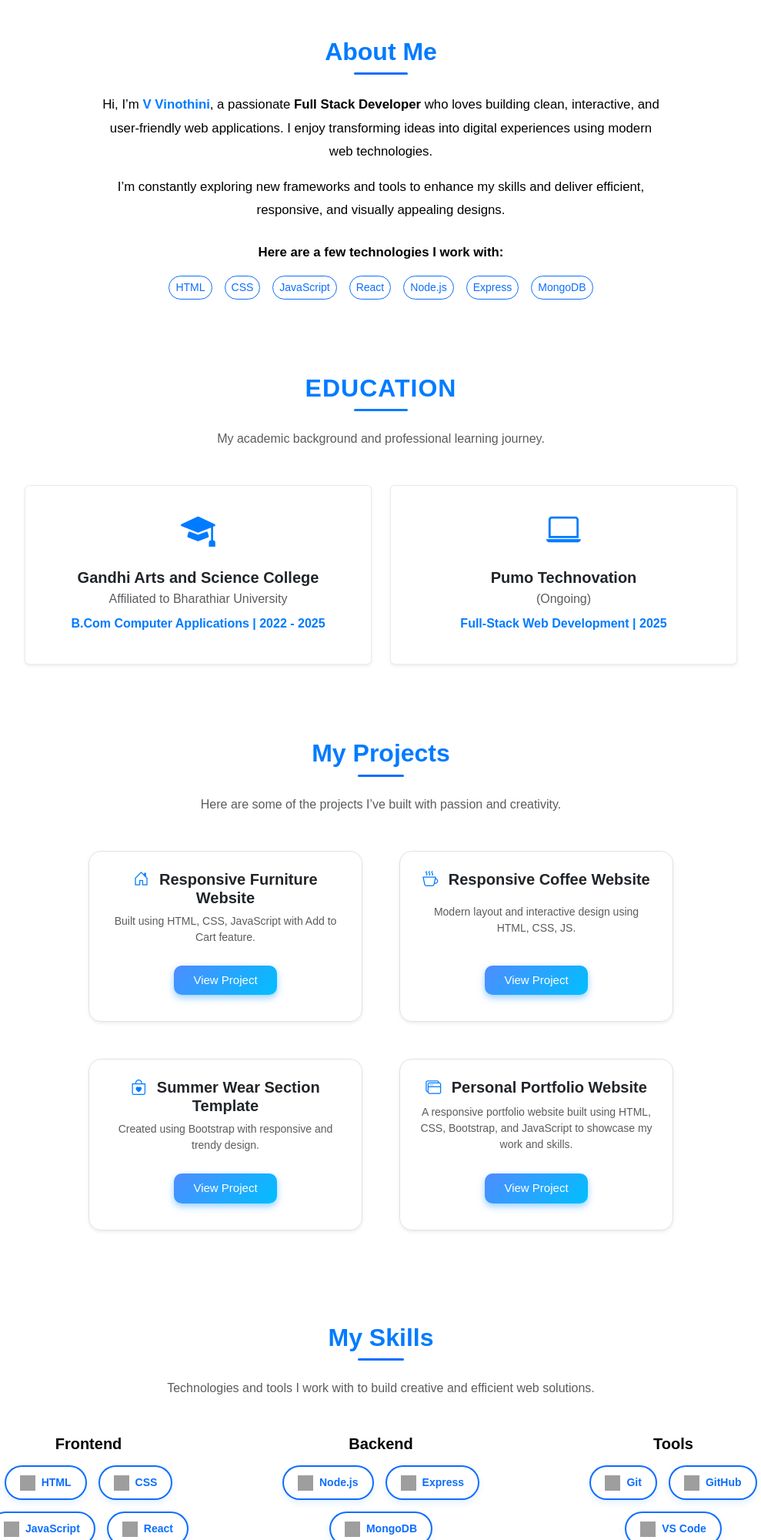
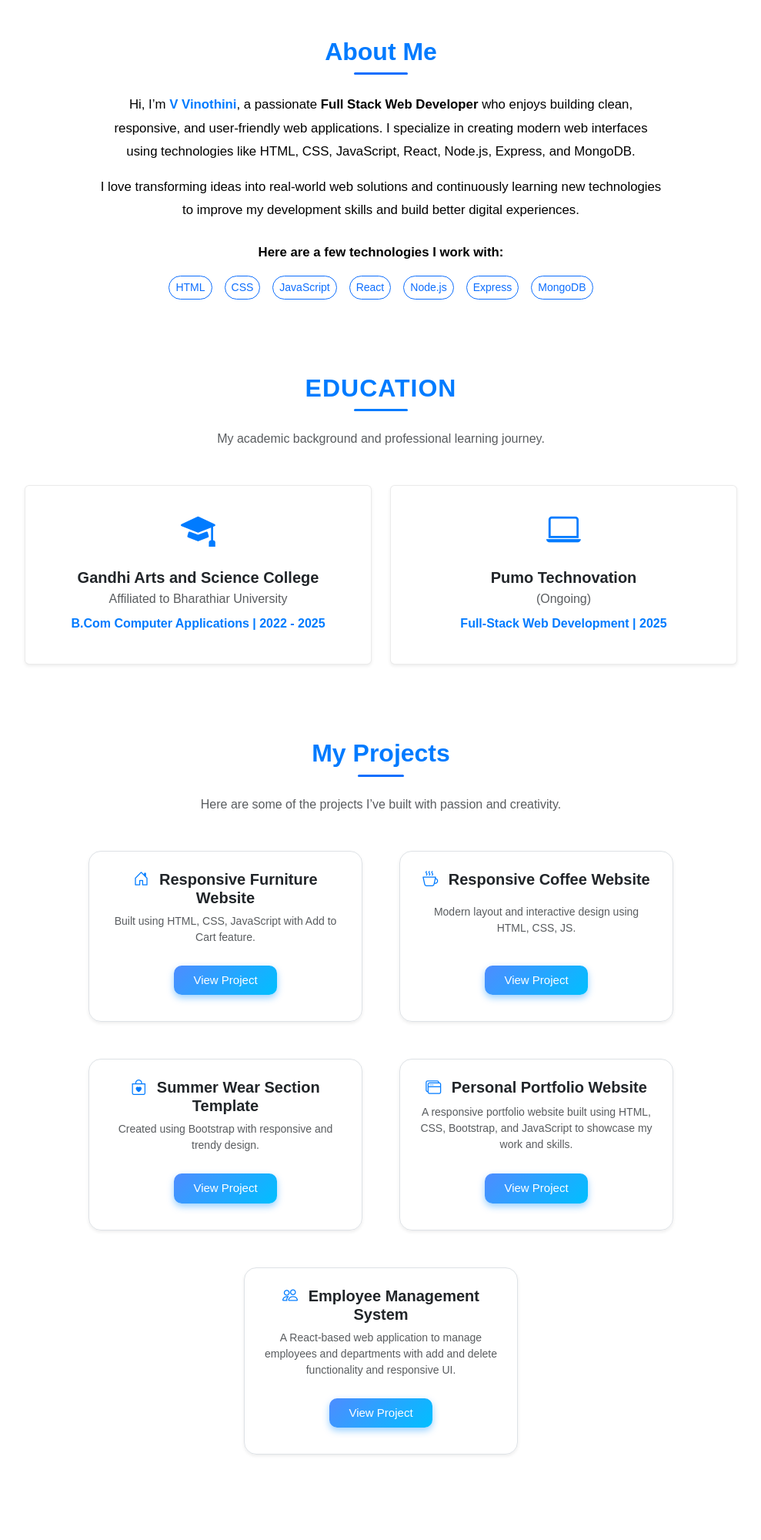
Before and after one commit to vinothinivijayakumar-dev/my-portfolio, a plain HTML site: page index.html in a window 1280 px wide. Shown: the part 800-2800 px from the top of the page at 77% size, without its empty margins (145-1134 px from the left). Drawn offline with nearby package versions, Linux system fonts and the light colour scheme; grey boxes are pictures that could not be loaded.

Commit message:
Initial commit - Portfolio website

```diff
--- a/index.html
+++ b/index.html
@@ -84,16 +84,20 @@
 
             <div class="row justify-content-center">
                 <div class="col-lg-8 text-center">
+
                     <p class="lead">
                         Hi, I’m <span class="fw-semibold text-primary">V Vinothini</span>, a passionate
-                        <span class="fw-semibold">Full Stack Developer</span> who loves building
-                        clean, interactive, and user-friendly web applications.
-                        I enjoy transforming ideas into digital experiences using modern web technologies.
+                        <span class="fw-semibold">Full Stack Web Developer</span> who enjoys building
+                        clean, responsive, and user-friendly web applications.
+
+                        I specialize in creating modern web interfaces using technologies like
+                        HTML, CSS, JavaScript, React, Node.js, Express, and MongoDB.
                     </p>
 
                     <p class="lead">
-                        I’m constantly exploring new frameworks and tools to enhance my skills
-                        and deliver efficient, responsive, and visually appealing designs.
+                        I love transforming ideas into real-world web solutions and continuously
+                        learning new technologies to improve my development skills and build
+                        better digital experiences.
                     </p>
 
                     <div class="skills mt-4">
@@ -207,6 +211,24 @@
                             my work and skills.
                         </p>
                         <a href="https://vinothini-portfolio-web.netlify.app/" target="_blank" class="btn btn-primary">
+                            View Project
+                        </a>
+                    </div>
+                </div>
+
+                <!-- Project 5 -->
+                <div class="col-md-4 mb-4">
+                    <div class="p-4 border rounded-4 shadow-sm h-100">
+                        <h5 class="fw-bold mb-2">
+                            <i class="bi bi-people text-primary me-2"></i>
+                            Employee Management System
+                        </h5>
+                        <p class="text-muted small mb-3">
+                            A React-based web application to manage employees and departments with add and delete
+                            functionality and responsive UI.
+                        </p>
+                        <a href="https://employee-management-system-proj.netlify.app/" target="_blank"
+                            class="btn btn-primary">
                             View Project
                         </a>
                     </div>
--- a/script.js
+++ b/script.js
@@ -33,7 +33,7 @@ window.addEventListener("scroll", () => {
 
 //Tying effect
   const typingElement = document.querySelector(".typing-text");
-  const text = "Frontend Developer | Aspiring Full Stack Developer";
+  const text = "Frontend Developer | Aspiring Full Stack Web Developer";
   let index = 0;
 
   function type() {
```
